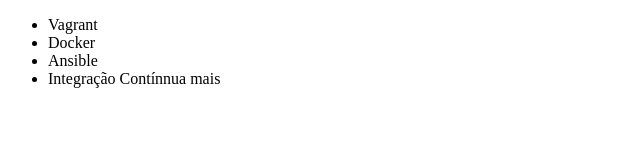
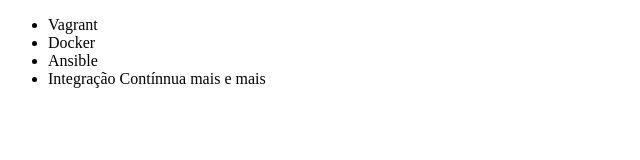
Before and after one commit to FernandoJuk/Teste, a plain HTML site: page index.html in a window 1280 px wide. Shown: the full height of the page, 0-640 px from the left. Drawn offline with Linux system fonts and the light colour scheme.

Commit message:
susi alterou

```diff
--- a/index.html
+++ b/index.html
@@ -9,7 +9,7 @@
         <li>Vagrant</li>
         <li>Docker</li>
         <li>Ansible</li>
-        <li>Integração Contínnua mais</li>
+        <li>Integração Contínnua mais e mais</li>
     </ul>
 </body>
 </html>
```
